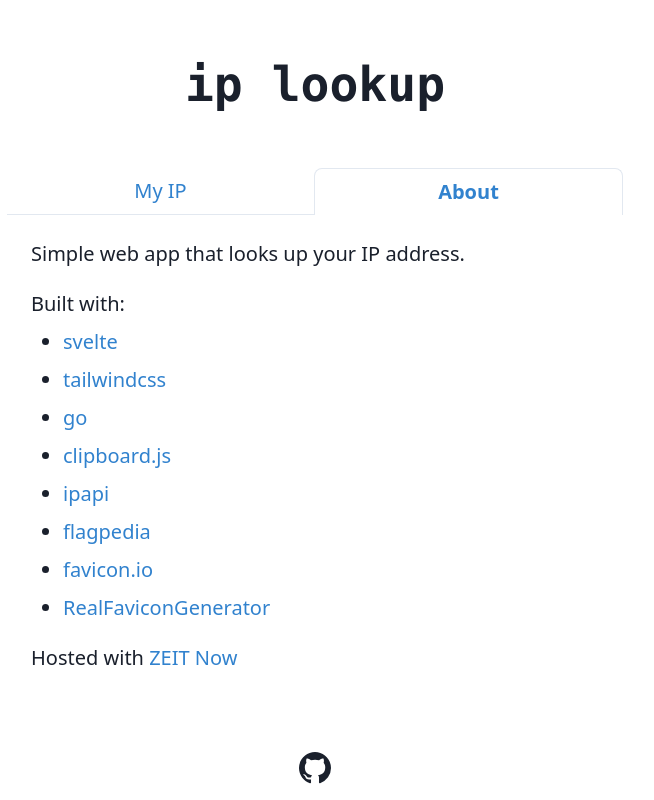
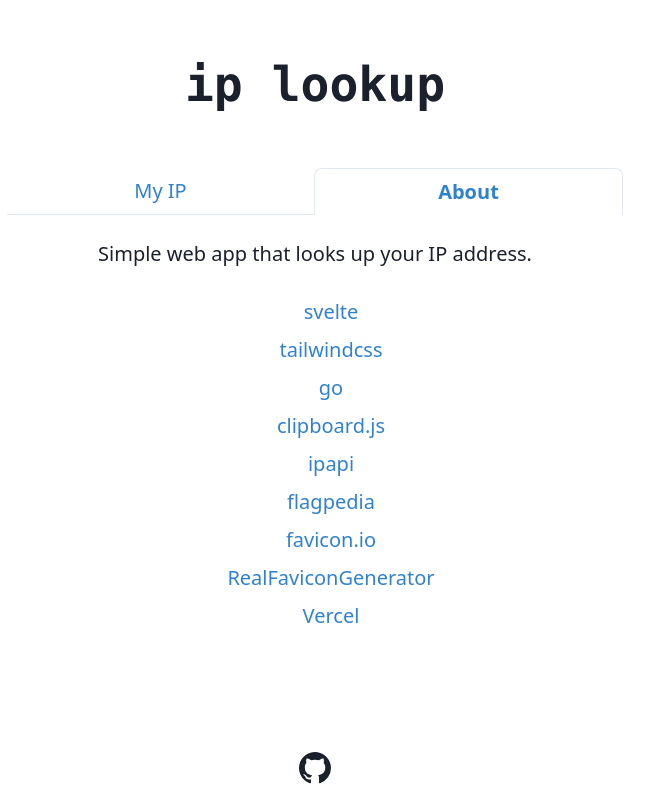
Before and after one commit to allienx/myip, a Svelte app: page / in a window 1280 px wide. Both pictures are taken after a click on the item "About". Shown: the whole page, without its empty margins (325-979 px from the left). Built offline with nearby package versions, Linux system fonts and the light colour scheme; no server answers.

Commit message:
Center about text

```diff
--- a/src/components/About/About.svelte
+++ b/src/components/About/About.svelte
@@ -1,17 +1,6 @@
 <style>
-  p,
-  ul {
-    @apply m-2;
-  }
-
-  ul {
-    @apply my-5;
-
-    list-style-type: disc;
-  }
-
   li {
-    @apply pt-2 ml-8;
+    @apply ml-8 pt-2;
   }
 
   a {
@@ -25,17 +14,20 @@
   }
 </style>
 
-<p>Simple web app that looks up your IP address.</p>
+<div class="text-center">
+  <p class="m-2">Simple web app that looks up your IP address.</p>
 
-<ul>
-  Built with:
+  <ul class="m-2 my-5">
     <li>
       <a href="https://svelte.dev" target="_blank" rel="noopener noreferrer">
         svelte
       </a>
     </li>
     <li>
-    <a href="https://tailwindcss.com" target="_blank" rel="noopener noreferrer">
+      <a
+        href="https://tailwindcss.com"
+        target="_blank"
+        rel="noopener noreferrer">
         tailwindcss
       </a>
     </li>
@@ -45,7 +37,10 @@
       </a>
     </li>
     <li>
-    <a href="https://clipboardjs.com" target="_blank" rel="noopener noreferrer">
+      <a
+        href="https://clipboardjs.com"
+        target="_blank"
+        rel="noopener noreferrer">
         clipboard.js
       </a>
     </li>
@@ -72,11 +67,10 @@
         RealFaviconGenerator
       </a>
     </li>
+    <li>
+      <a href="https://vercel.com" target="_blank" rel="noopener noreferrer">
+        Vercel
+      </a>
+    </li>
   </ul>
-
-<p>
-  Hosted with
-  <a href="https://zeit.co" target="_blank" rel="noopener noreferrer">
-    ZEIT Now
-  </a>
-</p>
+</div>
```
Lines whose indentation alone changed are shown as unchanged.
